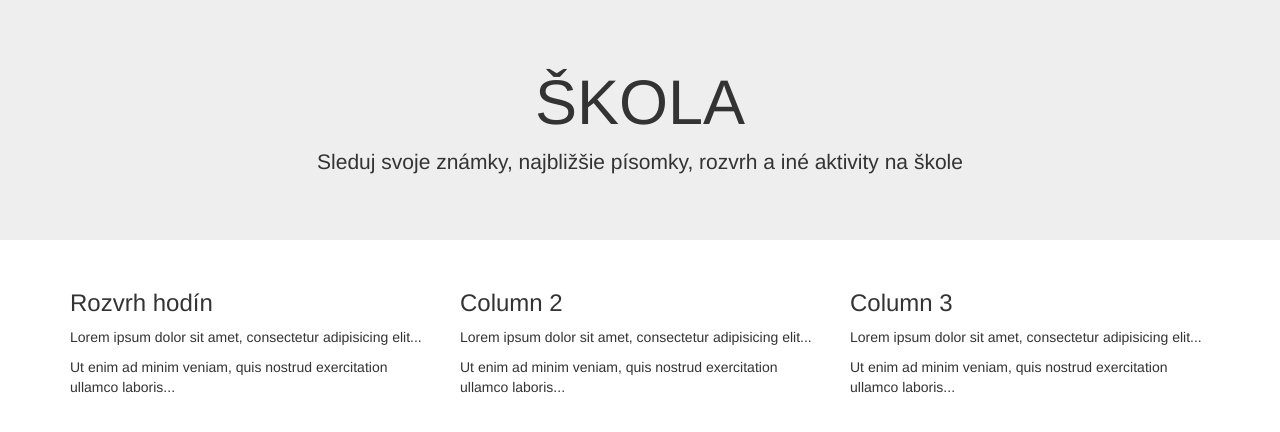
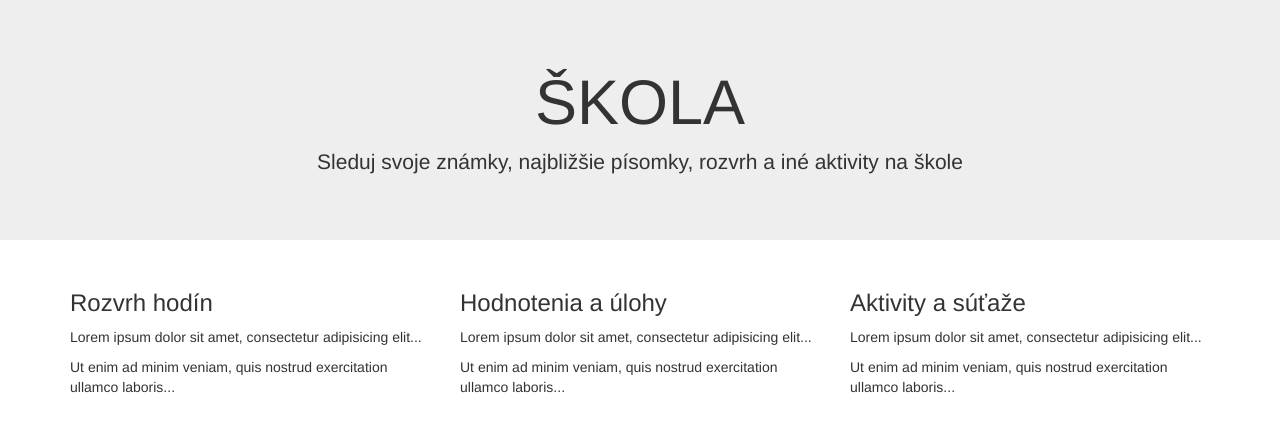
Before and after one commit to VeronikaMo/schoolpr, a PHP site: page / in a window 1280 px wide. Shown: the top 432 px of the page. Run offline with PHP 8.4, Linux system fonts and the light colour scheme; some libraries are stand-ins or nearby versions.

Commit message:
podstranky

```diff
--- a/index.php
+++ b/index.php
@@ -23,12 +23,12 @@
                 <p>Ut enim ad minim veniam, quis nostrud exercitation ullamco laboris...</p>
             </div>
             <div class="col-sm-4">
-                <h3>Column 2</h3>
+                <h3>Hodnotenia a úlohy</h3>
                 <p>Lorem ipsum dolor sit amet, consectetur adipisicing elit...</p>
                 <p>Ut enim ad minim veniam, quis nostrud exercitation ullamco laboris...</p>
             </div>
             <div class="col-sm-4">
-                <h3>Column 3</h3>
+                <h3>Aktivity a súťaže</h3>
                 <p>Lorem ipsum dolor sit amet, consectetur adipisicing elit...</p>
                 <p>Ut enim ad minim veniam, quis nostrud exercitation ullamco laboris...</p>
             </div>
```
